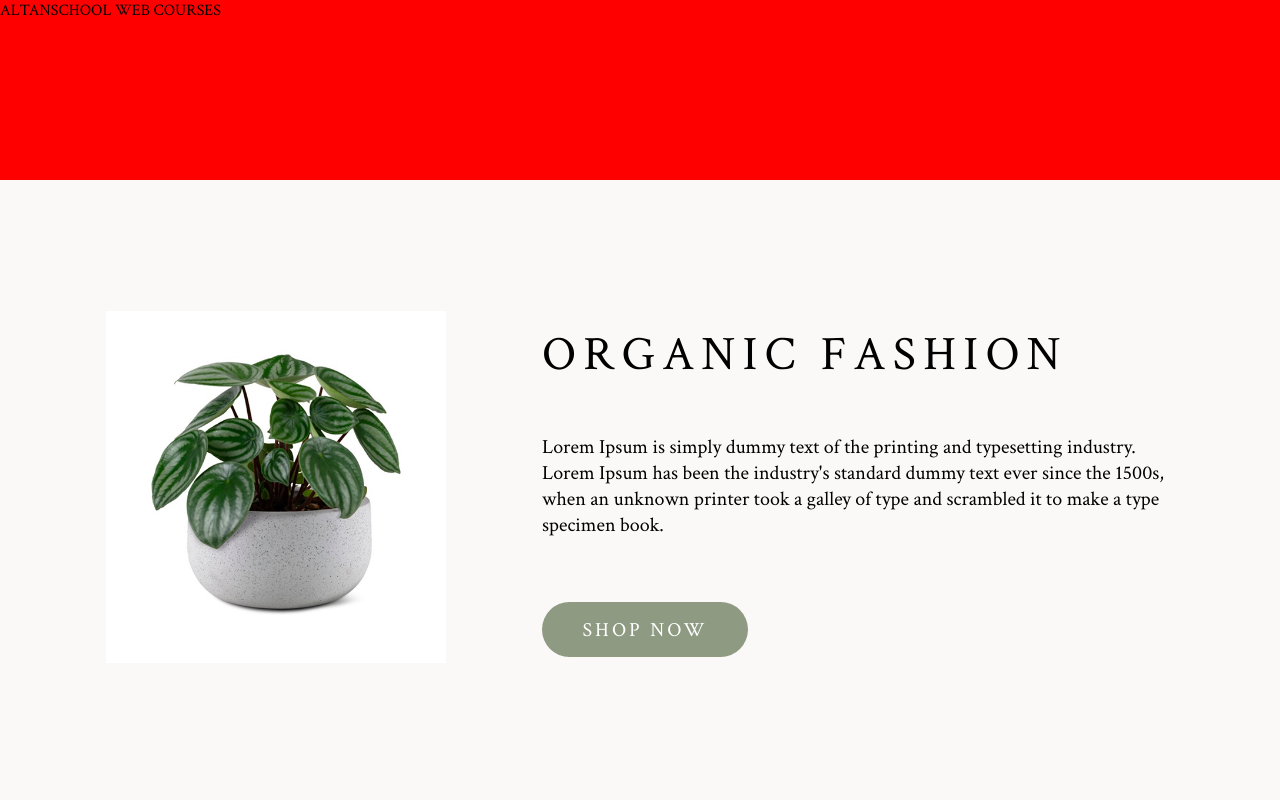
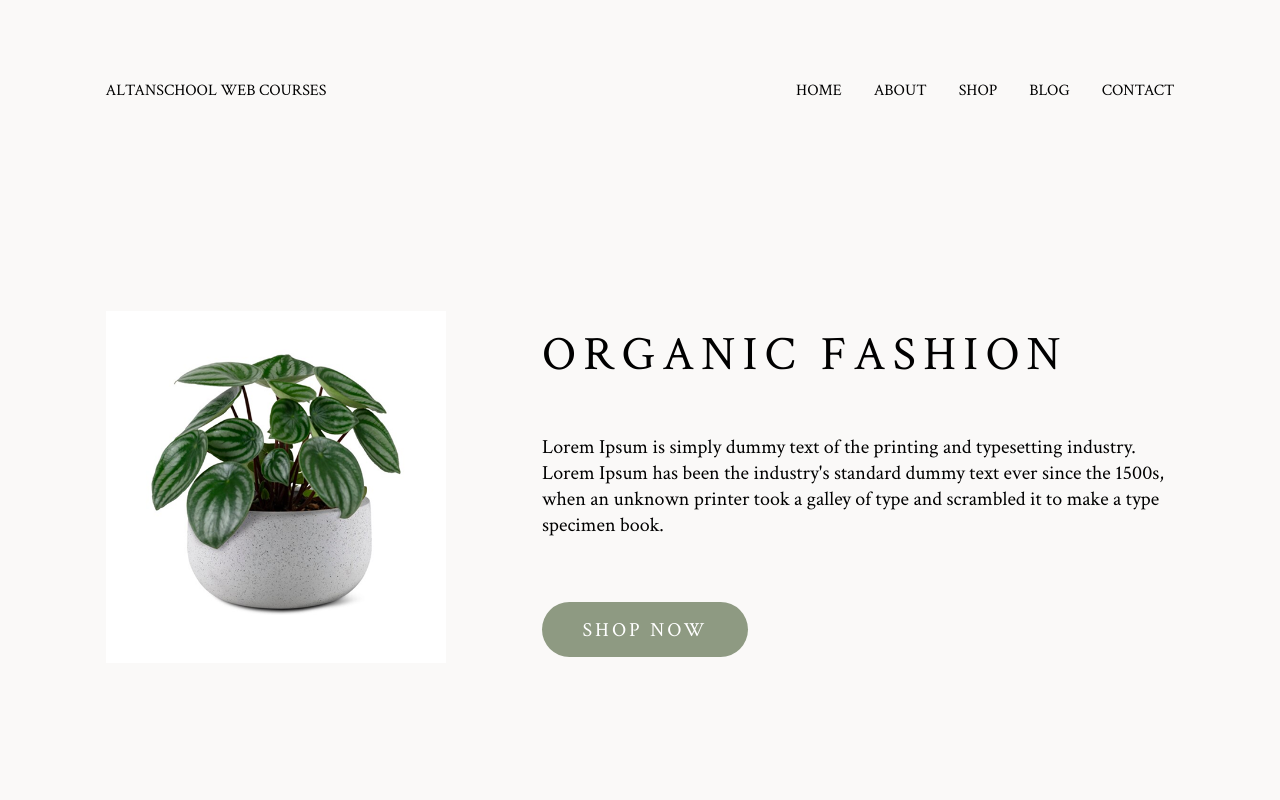
Before and after one commit to alla-r/test-task-lumina-flow, a React (Vite) app: page / in a window 1280 px wide. Shown: the top 800 px of the page. Built offline with nearby package versions, Linux system fonts and the light colour scheme.

Commit message:
add Header and update readme

```diff
--- a/src/components/Header/Header.jsx
+++ b/src/components/Header/Header.jsx
@@ -1,10 +1,52 @@
+import { useState } from "react";
 import { useContent } from "../../context/ContentContext";
 import "./Header.scss";
 
 function Header({ className }) {
   const { headerContent } = useContent();
+  const { image, logo } = headerContent;
 
-  return <header className={className}>{headerContent.logo}</header>;
+  const [isMenuOpen, setIsMenuOpen] = useState(false);
+  const toggleMenu = () => {
+    setIsMenuOpen((prev) => !prev);
+  };
+
+  return (
+    <header className={`header ${className}`}>
+      <a href="/" className="header__logo">
+        {logo}
+      </a>
+
+      <nav className={`header__menu ${isMenuOpen ? "header__menu--open" : ""}`}>
+        <ul>
+          <li onClick={toggleMenu}>
+            {/* TODO add navigation */}
+            <a href="#hero">HOME</a>
+          </li>
+          <li onClick={toggleMenu}>
+            <a href="#about">ABOUT</a>
+          </li>
+          <li onClick={toggleMenu}>
+            <a href="#category">SHOP</a>
+          </li>
+          <li onClick={toggleMenu}>
+            <a href="#new">BLOG</a>
+          </li>
+          <li onClick={toggleMenu}>
+            <a href="#contact">CONTACT</a>
+          </li>
+        </ul>
+      </nav>
+
+      <div className="header__burger-wrapper" onClick={toggleMenu}>
+        <img
+          src={image}
+          alt="Burger image icon"
+          className="header__burger-image"
+        />
+      </div>
+    </header>
+  );
 }
 
 export default Header;
--- a/src/components/Header/Header.scss
+++ b/src/components/Header/Header.scss
@@ -1,6 +1,103 @@
-.hero__header {
+.header {
   width: 100%;
   height: inherit;
-  background-color: red;
   font-size: 1rem;
+  display: flex;
+  justify-content: space-between;
+  align-items: center;
+  padding: 0 1rem 0 2rem;
+  position: relative;
+
+  &__logo {
+    cursor: pointer;
+    text-decoration: none;
+    color: #000;
+  }
+
+  &__menu {
+    padding: 1rem 0;
+    display: none;
+    flex-direction: column;
+    position: absolute;
+    top: 100%;
+    right: 0;
+    background-color: #faf9f8;
+    width: 100%;
+    text-align: center;
+
+    ul {
+      list-style-type: none;
+
+      li {
+        margin-bottom: 1.25rem;
+        cursor: pointer;
+
+        a {
+          text-decoration: none;
+          color: #000;
+          font-weight: 400;
+        }
+      }
+    }
+
+    &--open {
+      display: flex;
+      z-index: 10000;
+    }
+  }
+
+  &__burger-wrapper {
+    display: block;
+    cursor: pointer;
+  }
 }
+
+/* Tablet */
+@media (min-width: 46em) {
+  .header {
+    padding: 0;
+    width: 92%;
+    max-width: 866px;
+    margin: 0 auto;
+
+    &__menu {
+      display: flex;
+      flex-direction: row;
+      width: auto;
+      position: static;
+
+      ul {
+        display: flex;
+        flex-direction: row;
+        gap: 2rem;
+
+        li {
+          margin-bottom: 0;
+
+          &:hover {
+            opacity: 50%;
+          }
+        }
+      }
+    }
+
+    &__burger-wrapper {
+      display: none;
+    }
+  }
+}
+
+/* Desktop */
+@media (min-width: 64em) {
+  .header {
+    max-width: 1069px;
+  }
+}
+
+/* Extra large */
+@media (min-width: 87.5em) {
+  .header {
+    max-width: 1620px;
+    font-size: 2.25rem;
+  }
+}
--- a/src/context/content.js
+++ b/src/context/content.js
@@ -15,11 +15,13 @@ import NewImage3 from "../assets/images/new-desktop-3.png";
 
 import AboutImage from "../assets/images/about-desktop-1.png";
 import ContactImage from "../assets/images/contact-desktop-1.png";
+import MenuBurgerImage from "../assets/images/menu-burger.png";
 
 export const INITIAL_CONTENT = {
   headerContent: {
     logo: "ALTANSCHOOL WEB COURSES",
     items: ["HOME", "ABOUT", "SHOP", "BLOG", "CONTACT"],
+    image: MenuBurgerImage,
   },
   heroContent: {
     title: "ORGANIC FASHION",
--- a/src/sections/AboutSection/AboutSection.jsx
+++ b/src/sections/AboutSection/AboutSection.jsx
@@ -29,7 +29,7 @@ function AboutSection() {
       </MobileView>
 
       <BrowserView>
-        <section className="about">
+        <section id="about" className="about">
           <div className="about__image-wrapper">
             <img src={image} alt="About image" className="about__image" />
           </div>
--- a/src/sections/AboutSection/AboutSection.scss
+++ b/src/sections/AboutSection/AboutSection.scss
@@ -120,6 +120,7 @@
 
     &__button {
       margin-top: 4rem;
+      width: 351px;
     }
 
     &__text {
--- a/src/sections/CategorySection/CategorySection.jsx
+++ b/src/sections/CategorySection/CategorySection.jsx
@@ -19,7 +19,7 @@ function CategorySection() {
   });
 
   return (
-    <section className="category">
+    <section id="category" className="category">
       <SectionHeading text={title} type="normal" />
 
       <div className="category__content-1">{items}</div>
--- a/src/sections/ContactSection/ContactSection.jsx
+++ b/src/sections/ContactSection/ContactSection.jsx
@@ -20,7 +20,7 @@ function ContactSection() {
   });
 
   return (
-    <section className="contact">
+    <section id="contact" className="contact">
       <form className="contact__form">
         <SectionHeading text={title} type="bold" />
         {items}
--- a/src/sections/HeroSection/HeroSection.jsx
+++ b/src/sections/HeroSection/HeroSection.jsx
@@ -8,7 +8,7 @@ function HeroSection() {
   const { title, description, button, image } = heroContent;
 
   return (
-    <section className="hero">
+    <section id="hero" className="hero">
       <div className="wrapper">
         <Header className="hero__header" />
         <div className="hero__content-wrapper">
--- a/src/sections/HeroSection/HeroSection.scss
+++ b/src/sections/HeroSection/HeroSection.scss
@@ -7,7 +7,7 @@
   overflow-x: hidden;
 
   &__header {
-    height: 60px;
+    height: 82px;
   }
 
   &__content-wrapper {
--- a/src/sections/NewSection/NewSection.jsx
+++ b/src/sections/NewSection/NewSection.jsx
@@ -19,7 +19,7 @@ function NewSection() {
   });
 
   return (
-    <section className="new">
+    <section id="new" className="new">
       <SectionHeading text={title} type="normal" />
 
       <div className="new__content">
```
Also changed, not shown: src/assets/images/menu-burger.png (added), 1 other file (tests, documents, lock files or other folders).
